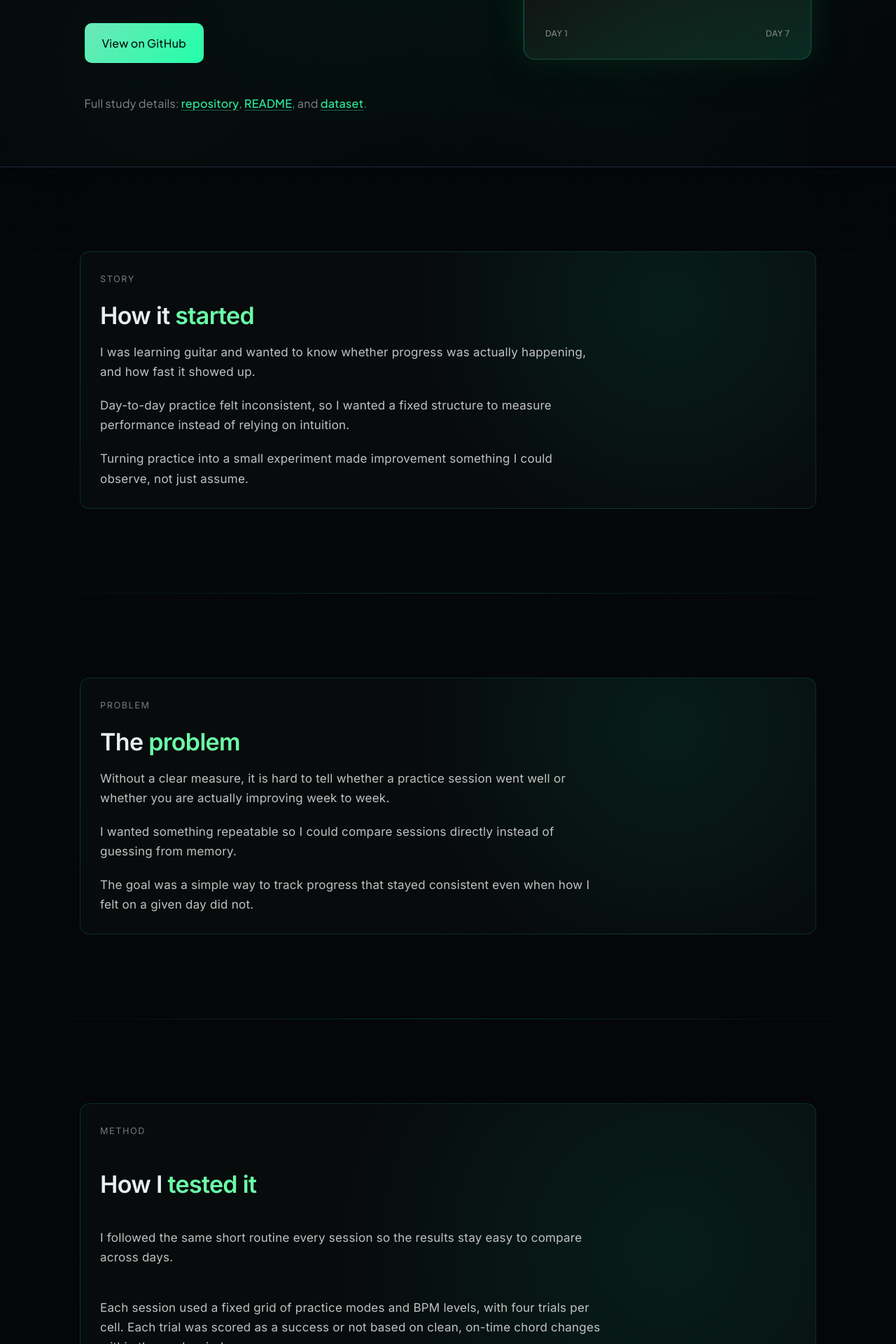
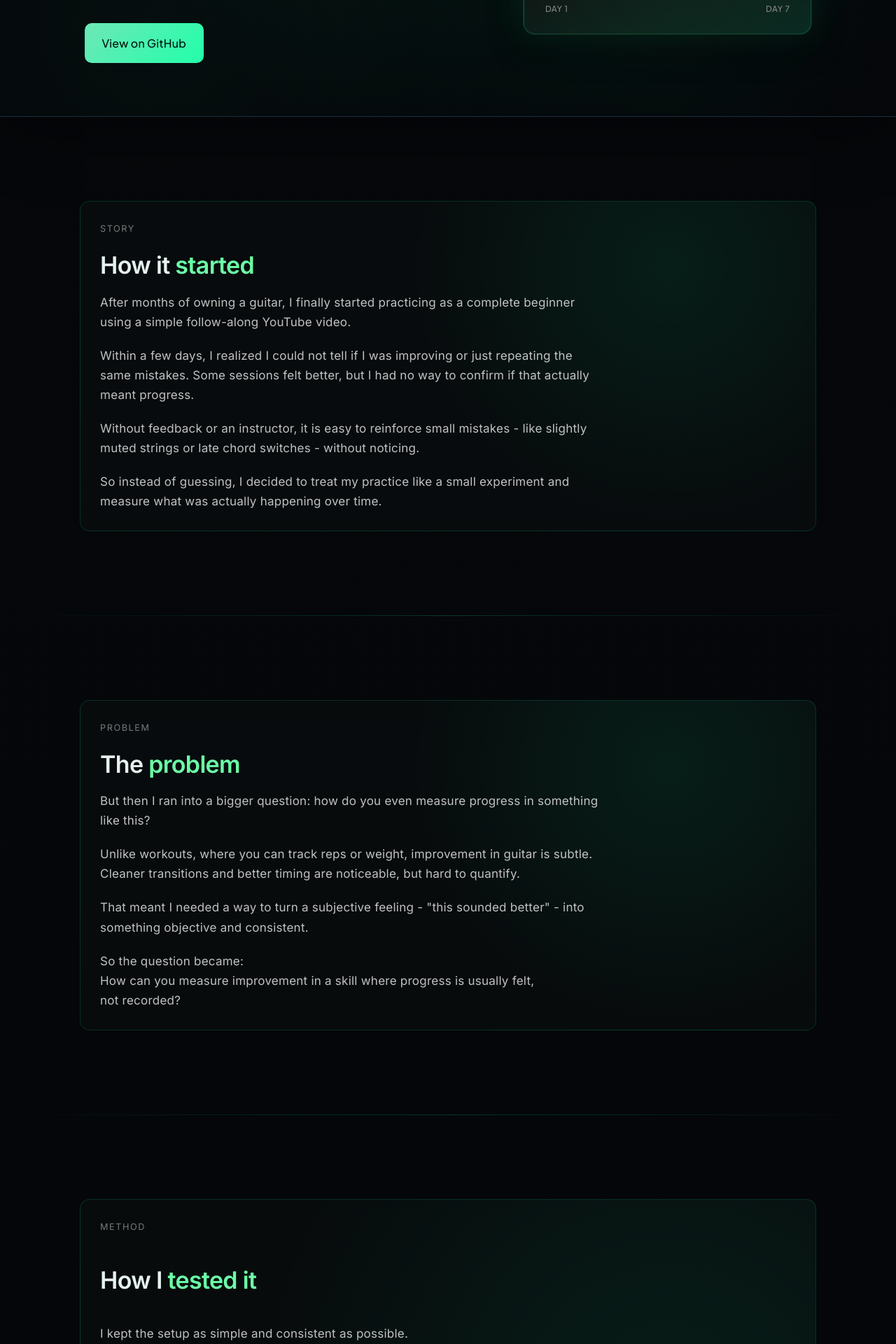
Before and after one commit to rishav-basnet/Guitar-Learning-Research-Website, a React (Vite) app: page / in a window 1280 px wide. Shown: the part 440-2360 px from the top of the page at 70% size. Built offline with nearby package versions, Linux system fonts and the light colour scheme.

Commit message:
Finalize narrative content and spacing consistency

```diff
--- a/src/components/DifficultyStructure.jsx
+++ b/src/components/DifficultyStructure.jsx
@@ -10,14 +10,25 @@ export default function DifficultyStructure() {
       titleAfter=" increased"
     >
       <p>
-        There are four difficulty levels (modes). Each mode changes how many
-        strums happen before the chord switch, which changes how much time you
-        have to move between chords.
+        Each session included four levels of difficulty based on how much time
+        I had to switch between chords.
+      </p>
+      <p>
+        At easier levels, there was enough time to reposition my fingers before
+        the next strum.
+      </p>
+      <p>
+        As difficulty increased, that time became shorter, forcing faster and
+        more precise transitions.
       </p>
       <div className="mode-card">
         <p>Mode 1 → more time to switch</p>
         <p>Mode 4 → almost no time to switch</p>
       </div>
+      <p>
+        This created a controlled way to test how performance changes under
+        time pressure.
+      </p>
     </NarrativeSection>
   )
 }
--- a/src/components/Factors.jsx
+++ b/src/components/Factors.jsx
@@ -7,23 +7,36 @@ export default function Factors() {
       className="card-section"
       title={
         <>
-          What made it <span className="highlight">harder or easier</span>?
+          How speed and difficulty <span className="highlight">affected performance</span>
         </>
       }
     >
       <div className="card">
         <p>
-          Increasing speed made clean transitions harder, and the drop was
-          steeper in harder modes where switching time was shorter.
+          Increasing speed made chord transitions harder, but the effect
+          depended on how much time was available to switch.
         </p>
         <p>
-          At slower BPM values, control stayed higher and more consistent. As
-          time pressure increased, accuracy became less stable.
+          At easier levels (Mode 1), performance stayed relatively high even at
+          faster speeds. This suggests that when there is enough time to move
+          between chords, speed alone is not a major problem.
         </p>
         <p>
-          In the threshold view, easier modes keep passing 0.75 at higher BPM,
-          while harder modes show visible gaps where no session reaches that
-          threshold.
+          At moderate difficulty (Mode 2), accuracy started to drop as speed
+          increased.
+        </p>
+        <p>
+          At higher difficulty levels (Modes 3 and 4), performance dropped
+          sharply. Even with practice, accuracy stayed low because there simply
+          was not enough time to switch cleanly.
+        </p>
+        <p>
+          This shows that speed does not act on its own - it amplifies
+          difficulty.
+        </p>
+        <p>
+          When switching time becomes too short, performance breaks down
+          regardless of repetition.
         </p>
         <div className="chart-card">
           <img
--- a/src/components/Hero.jsx
+++ b/src/components/Hero.jsx
@@ -22,37 +22,6 @@ export default function Hero() {
                 View on GitHub
               </Button>
             </div>
-            <p className="hero__caption subtle-text">
-              Full study details:
-              {' '}
-              <a
-                className="text-link"
-                href="https://github.com/rishav-basnet/Guitar-Learning-Research"
-                target="_blank"
-                rel="noreferrer"
-              >
-                repository
-              </a>
-              ,{' '}
-              <a
-                className="text-link"
-                href="https://github.com/rishav-basnet/Guitar-Learning-Research/blob/main/README.md"
-                target="_blank"
-                rel="noreferrer"
-              >
-                README
-              </a>
-              , and{' '}
-              <a
-                className="text-link"
-                href="https://github.com/rishav-basnet/Guitar-Learning-Research/blob/main/data/main-data.csv"
-                target="_blank"
-                rel="noreferrer"
-              >
-                dataset
-              </a>
-              .
-            </p>
           </div>
           <div
             className="hero__panel"
--- a/src/components/HowITested.jsx
+++ b/src/components/HowITested.jsx
@@ -10,13 +10,29 @@ export default function HowITested() {
       titleAccent="tested it"
     >
       <p>
-        I followed the same short routine every session so the results stay easy
-        to compare across days.
+        I kept the setup as simple and consistent as possible.
       </p>
       <p>
-        Each session used a fixed grid of practice modes and BPM levels, with
-        four trials per cell. Each trial was scored as a success or not based on
-        clean, on-time chord changes within the mode window.
+        I focused on just two chords - A and E - and followed the same short
+        practice routine every day using a reference video.
+      </p>
+      <p>Each session used the exact same structure:</p>
+      <ul className="prose-list">
+        <li>BPM levels: 60 -&gt; 110</li>
+        <li>4 difficulty modes</li>
+        <li>4 attempts per condition</li>
+      </ul>
+      <p>
+        Instead of changing what I practiced, I measured how accurately I could
+        execute each chord transition under the same conditions.
+      </p>
+      <p>
+        Each attempt was scored as either successful or not, and then converted
+        into a success rate.
+      </p>
+      <p>
+        By keeping everything constant, any change in performance would reflect
+        real improvement - not randomness.
       </p>
       <p className="video-label">Reference practice routine</p>
       <div className="reference-video-wrapper">
--- a/src/components/HowItStarted.jsx
+++ b/src/components/HowItStarted.jsx
@@ -9,16 +9,22 @@ export default function HowItStarted() {
       titleAccent="started"
     >
       <p>
-        I was learning guitar and wanted to know whether progress was actually
-        happening, and how fast it showed up.
+        After months of owning a guitar, I finally started practicing as a
+        complete beginner using a simple follow-along YouTube video.
       </p>
       <p>
-        Day-to-day practice felt inconsistent, so I wanted a fixed structure to
-        measure performance instead of relying on intuition.
+        Within a few days, I realized I could not tell if I was improving or
+        just repeating the same mistakes. Some sessions felt better, but I had
+        no way to confirm if that actually meant progress.
       </p>
       <p>
-        Turning practice into a small experiment made improvement something I
-        could observe, not just assume.
+        Without feedback or an instructor, it is easy to reinforce small
+        mistakes - like slightly muted strings or late chord switches - without
+        noticing.
+      </p>
+      <p>
+        So instead of guessing, I decided to treat my practice like a small
+        experiment and measure what was actually happening over time.
       </p>
     </NarrativeSection>
   )
--- a/src/components/Outcome.jsx
+++ b/src/components/Outcome.jsx
@@ -13,17 +13,30 @@ export default function Outcome() {
     >
       <div className="card">
         <p>
-          Over the week, my average clean performance rose from about 0.26 in the
-          first session to around 0.57 by the final session.
+          Over the week, performance improved overall - but not in a straight
+          line.
         </p>
         <p>
-          Early sessions were inconsistent, but cleaner transitions became more
-          common as the routine stayed the same day to day. The curve still has
-          small dips, so progress is visible but not perfectly smooth.
+          In the first few sessions, results were inconsistent. Mistakes were
+          common, especially at higher speeds and in harder modes.
         </p>
         <p>
-          To make this visible beyond just feeling it, I used the session trend
-          chart from the updated analysis:
+          By the middle of the week, easier conditions became more reliable.
+          Lower BPM levels and simpler modes started to show consistently higher
+          success rates.
+        </p>
+        <p>
+          However, harder conditions remained challenging throughout. Even in
+          later sessions, performance did not improve equally across all
+          difficulty levels.
+        </p>
+        <p>
+          There were also small dips and plateaus, showing that progress was not
+          perfectly smooth.
+        </p>
+        <p>
+          Overall, the data shows clear improvement - but also reflects how
+          uneven and condition-dependent learning can be.
         </p>
         <div className="chart-card">
           <img
--- a/src/components/Reflection.jsx
+++ b/src/components/Reflection.jsx
@@ -7,27 +7,28 @@ export default function Reflection() {
       <Card interactive>
         <p>
           At the beginning, practice felt inconsistent and hard to judge. Some
-          days felt better, others worse, but I had no clear way to measure it.
+          sessions felt better than others, but I had no clear way to measure
+          it.
         </p>
         <p>
-          Seeing the progress visually — especially as it gradually improved over
-          time — made a big difference. It turned a vague feeling into something
-          concrete and measurable.
+          Tracking performance changed that. Seeing the data across sessions -
+          including both improvements and setbacks - made progress concrete
+          instead of just a feeling.
         </p>
         <p>
-          Recording each session also turned out to be surprisingly enjoyable. It
-          gave structure to my practice and made the process feel more
-          intentional.
+          It also revealed patterns I would not have noticed otherwise, like how
+          improvement varies across difficulty levels and how performance drops
+          under time pressure.
         </p>
         <p>
-          Even though this was a small experiment, it changed how I think about
-          learning — not just in guitar, but in any skill where progress is hard
-          to notice day-to-day.
+          Recording each session gave structure to my practice and made it more
+          intentional.
         </p>
         <div className="reflection-divider" aria-hidden="true" />
         <p className="reflection__closing">
-          This experiment showed me that progress becomes much clearer when it
-          is measured, not just felt.
+          Even though this was a small experiment, it changed how I think about
+          learning. Progress is not always obvious day-to-day, but when it is
+          measured over time, it becomes much clearer and easier to trust.
         </p>
       </Card>
     </Section>
--- a/src/components/SuccessCriteria.jsx
+++ b/src/components/SuccessCriteria.jsx
@@ -5,16 +5,24 @@ export default function SuccessCriteria() {
     <NarrativeSection
       id="success-criteria"
       className="criteria-section attempt-section"
-      titleBefore="What makes a chord transition attempt successful?"
-      titleAccent=""
+      titleBefore="What counts as a successful "
+      titleAccent="attempt?"
     >
       <p>
-        A trial is successful when the chord transition is clean and happens on
-        time within the rhythm.
+        Each attempt followed a fixed rhythm where I had to switch from one
+        chord to another on time.
       </p>
       <p>
-        To reduce subjectivity, I judged each attempt strictly based on audible
-        clarity and timing, keeping the criteria consistent across all sessions.
+        An attempt was counted as successful only if:
+      </p>
+      <ul className="prose-list">
+        <li>the chord sounded clean (no muted or buzzing strings)</li>
+        <li>the transition happened on beat</li>
+      </ul>
+      <p>This gave me a simple and consistent way to measure performance.</p>
+      <p>
+        Instead of relying on how it felt, every attempt was judged using the
+        same criteria.
       </p>
       <div className="video-grid attempt-cards">
         <div className="video-card success-card attempt-card">
--- a/src/components/TheProblem.jsx
+++ b/src/components/TheProblem.jsx
@@ -9,16 +9,23 @@ export default function TheProblem() {
       titleAccent="problem"
     >
       <p>
-        Without a clear measure, it is hard to tell whether a practice session
-        went well or whether you are actually improving week to week.
+        But then I ran into a bigger question: how do you even measure progress
+        in something like this?
       </p>
       <p>
-        I wanted something repeatable so I could compare sessions directly
-        instead of guessing from memory.
+        Unlike workouts, where you can track reps or weight, improvement in
+        guitar is subtle. Cleaner transitions and better timing are noticeable,
+        but hard to quantify.
       </p>
       <p>
-        The goal was a simple way to track progress that stayed consistent even
-        when how I felt on a given day did not.
+        That meant I needed a way to turn a subjective feeling - "this sounded
+        better" - into something objective and consistent.
+      </p>
+      <p>
+        So the question became:
+        <br />
+        How can you measure improvement in a skill where progress is usually
+        felt, not recorded?
       </p>
     </NarrativeSection>
   )
--- a/src/components/WhatILearned.jsx
+++ b/src/components/WhatILearned.jsx
@@ -15,21 +15,21 @@ export default function WhatILearned() {
       <div className="card">
         <div className="insights-grid">
           <InsightCard>
-            Performance improves clearly when practice is consistent.
+            Improvement appears first in easier conditions before transferring to
+            harder ones.
           </InsightCard>
           <InsightCard>
-            Learning is not linear — it includes dips, plateaus, and sudden
-            improvements.
+            Progress is not linear - dips and plateaus are normal.
           </InsightCard>
           <InsightCard>
-            Higher speeds reduce accuracy quickly, especially under pressure.
+            Speed alone is not the problem - limited switching time is.
           </InsightCard>
           <InsightCard>
-            Harder levels expose timing weaknesses, and some session/mode pairs
-            never meet the 0.75 clean threshold.
+            Higher difficulty reveals coordination issues not visible at lower
+            levels.
           </InsightCard>
           <InsightCard className="full">
-            Measuring performance makes progress easier to understand and trust.
+            Measuring performance makes progress visible and trustworthy.
           </InsightCard>
         </div>
       </div>
```
